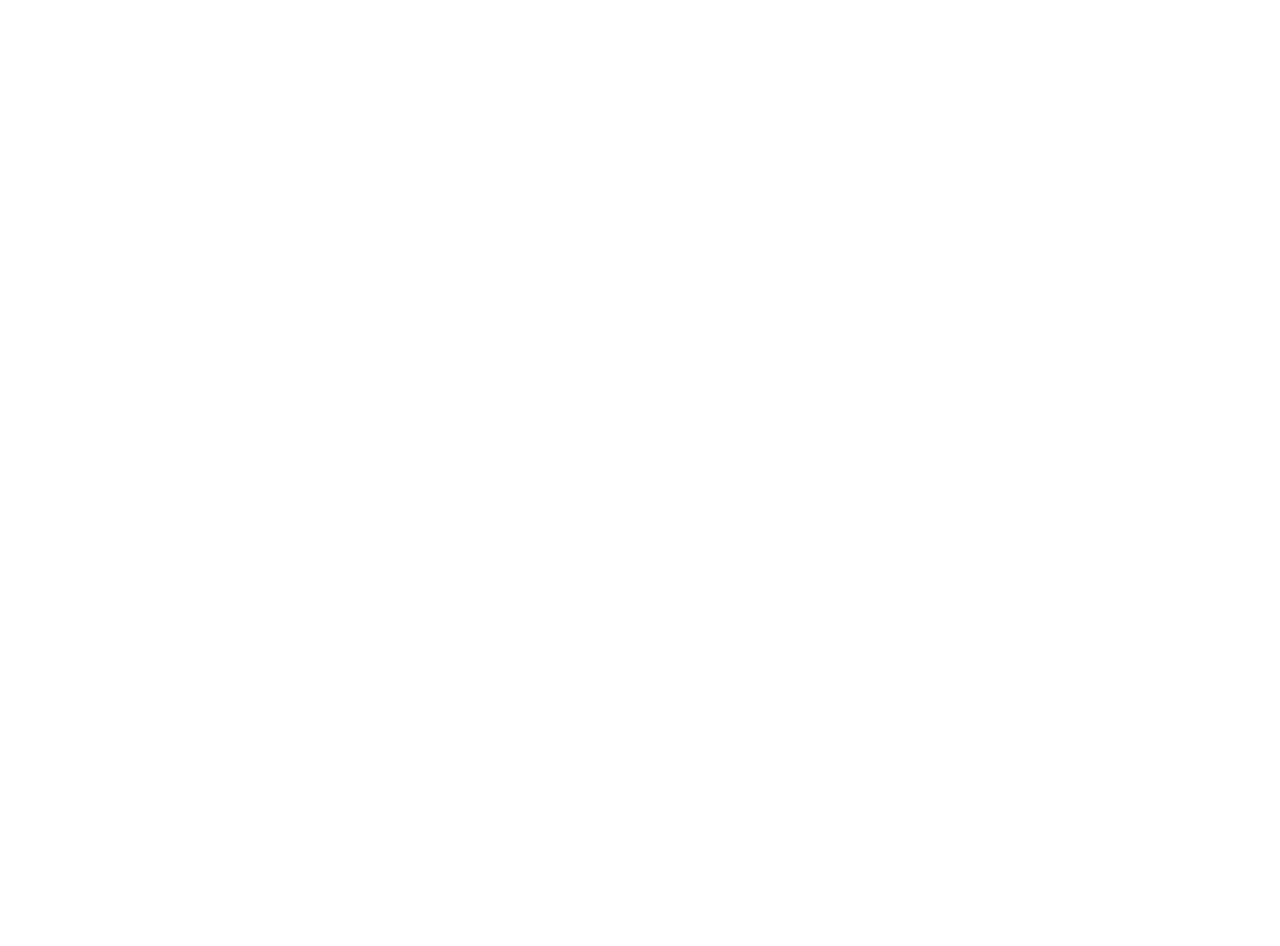
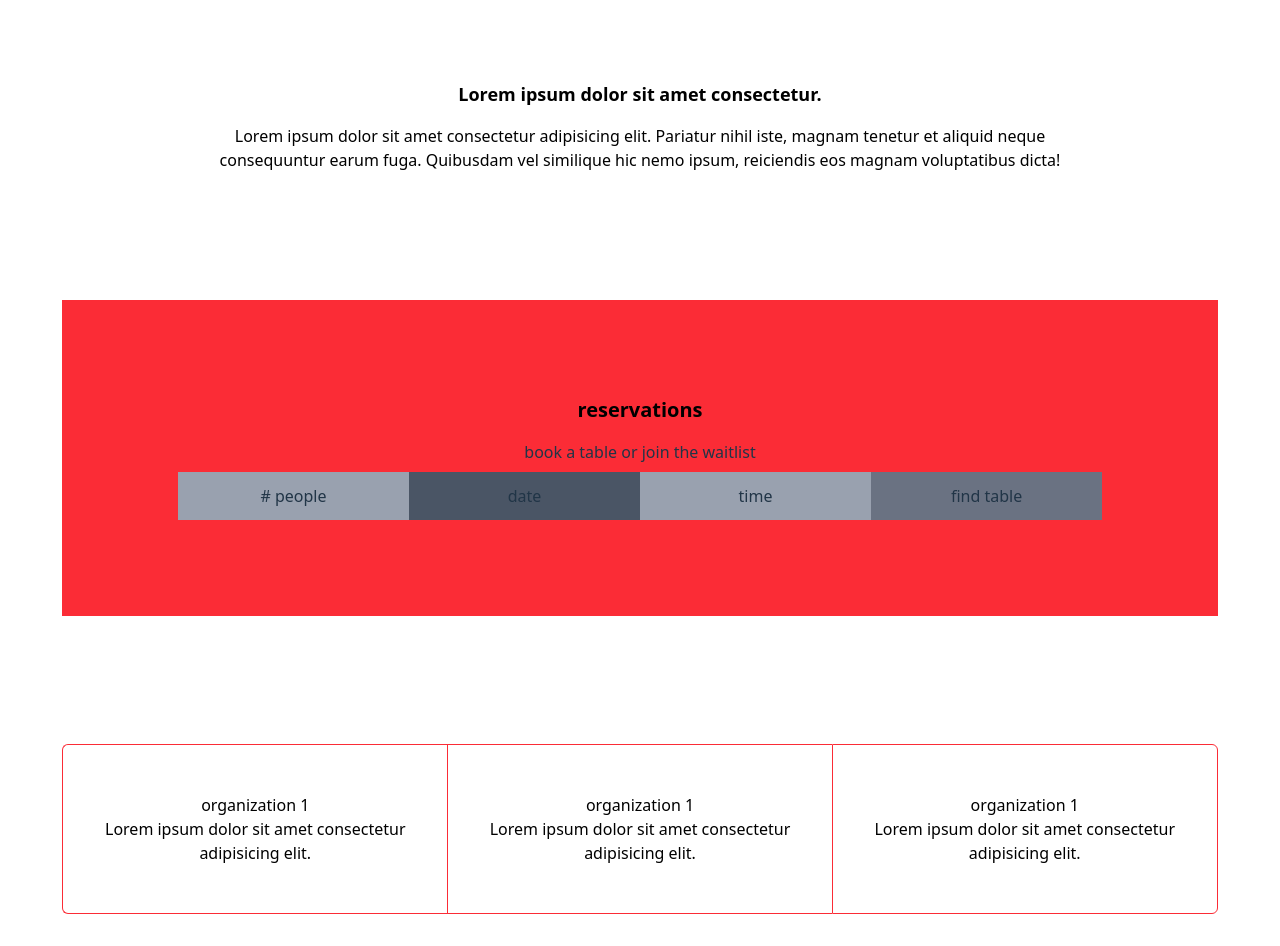
Before and after one commit to avallip443/cafe, a React (Vite) app: page / in a window 1280 px wide. Shown: the part 2040-2986 px from the top of the page. Before the commit the page ends 2064 px from the top, so only its background shows below. Built offline with nearby package versions, Linux system fonts and the light colour scheme.

Commit message:
add reservations and reviews sections

```diff
--- a/src/pages/Home.tsx
+++ b/src/pages/Home.tsx
@@ -34,8 +34,59 @@
         <div className="h-64 md:h-150 w-1/2 bg-[url('images/coffee_2.png')] bg-cover bg-center"></div>
       </div>
 
-      <div id="about" className="mt-10"></div>
-      <div id="reservations"></div>
+      <div
+        id="about"
+        className="mt-32 flex flex-col justify-center items-center"
+      >
+        <h4 className="text-black text-lg mb-4 font-bold">
+          Lorem ipsum dolor sit amet consectetur.
+        </h4>
+        <p className="text-black w-3/4">
+          Lorem ipsum dolor sit amet consectetur adipisicing elit. Pariatur
+          nihil iste, magnam tenetur et aliquid neque consequuntur earum fuga.
+          Quibusdam vel similique hic nemo ipsum, reiciendis eos magnam
+          voluptatibus dicta!
+        </p>
+      </div>
+
+      <div id="reservations" className="mt-32 flex justify-center items-center">
+        <div className="bg-red-500 w-[95%] flex flex-col items-center py-24">
+          <h4 className="text-black text-xl mb-4 font-bold">reservations</h4>
+          <p>book a table or join the waitlist</p>
+          <div className="flex w-4/5 mt-2">
+            <div className="w-1/4 bg-gray-400 py-3"># people</div>
+            <div className="w-1/4 bg-gray-600 py-3">date</div>
+            <div className="w-1/4 bg-gray-400 py-3">time</div>
+            <div className="w-1/4 bg-gray-500 py-3">find table</div>
+          </div>
+        </div>
+      </div>
+
+      <div id="reviews" className="mt-32 flex justify-center">
+        <div className="flex w-[95%] text-black">
+          <div
+            id="review1"
+            className="border border-red-500 border-r-0 rounded-tl-md rounded-bl-md px-4 py-12"
+          >
+            <h5>organization 1</h5>
+            <p>Lorem ipsum dolor sit amet consectetur adipisicing elit.</p>
+          </div>
+          <div
+            id="review2"
+            className="border border-red-500 border-r-0 px-4 py-12"
+          >
+            <h5>organization 1</h5>
+            <p>Lorem ipsum dolor sit amet consectetur adipisicing elit.</p>
+          </div>
+          <div
+            id="review3"
+            className="border border-red-500 rounded-tr-md rounded-br-md px-4 py-12"
+          >
+            <h5>organization 1</h5>
+            <p>Lorem ipsum dolor sit amet consectetur adipisicing elit.</p>
+          </div>
+        </div>
+      </div>
     </div>
   );
 };
```
